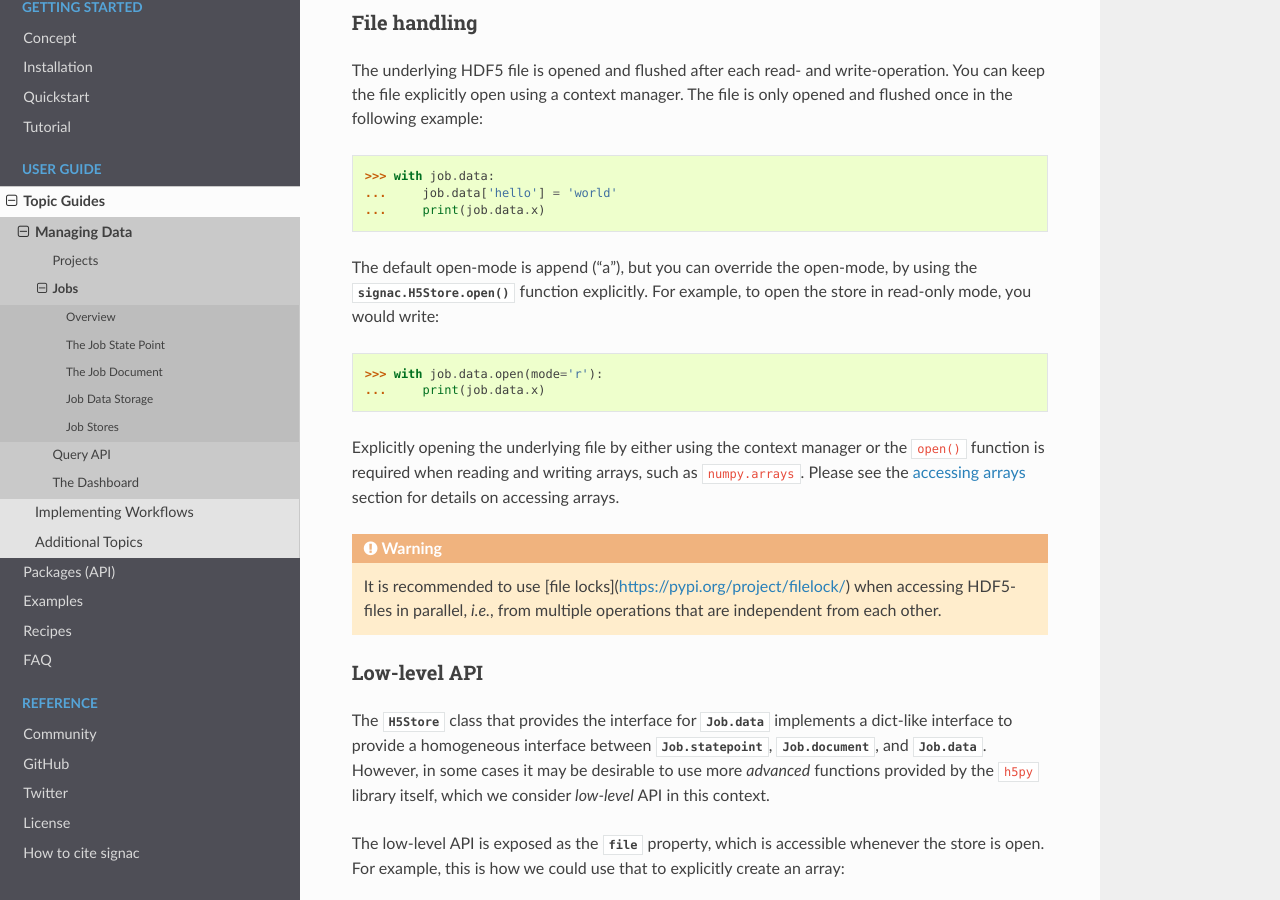
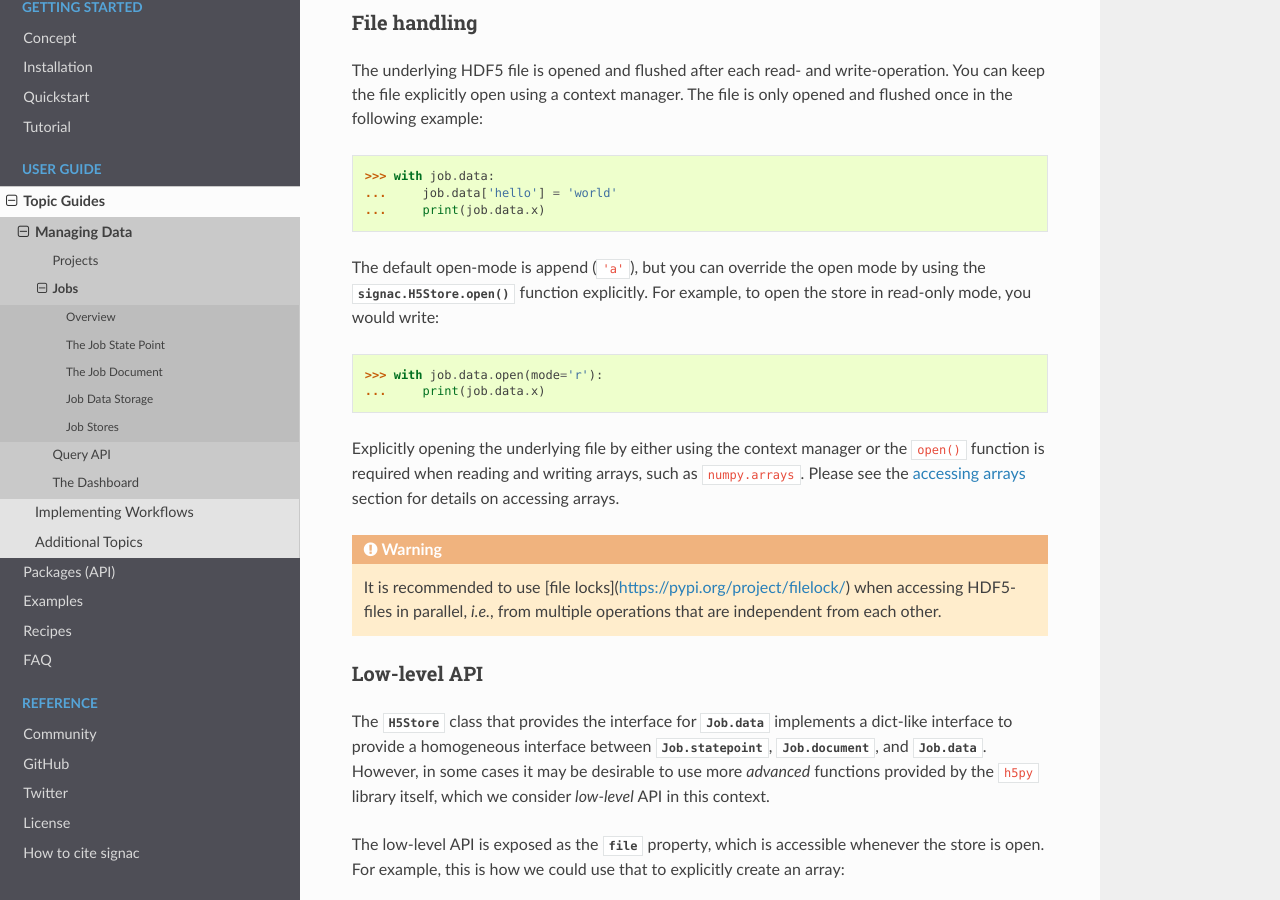
Before and after one commit to glotzerlab/signac-docs, a Sphinx documentation site: the page built from docs/source/jobs.rst, in a window 1280 px wide and 900 px high, scrolled down 8250 px. Built offline with Sphinx 7.4.7 and the Read the Docs theme 2.0.0, drawn with Linux system fonts in a browser that asks for light colours.

```diff
--- a/docs/source/jobs.rst
+++ b/docs/source/jobs.rst
@@ -394,7 +394,7 @@ The file is only opened and flushed once in the following example:
     ...     job.data['hello'] = 'world'
     ...     print(job.data.x)
 
-The default open-mode is append ("a"), but you can override the open-mode, by using the :meth:`signac.H5Store.open` function explicitly.
+The default open-mode is append (``'a'``), but you can override the open mode by using the :meth:`signac.H5Store.open` function explicitly.
 For example, to open the store in read-only mode, you would write:
 
 .. code-block:: python
```
